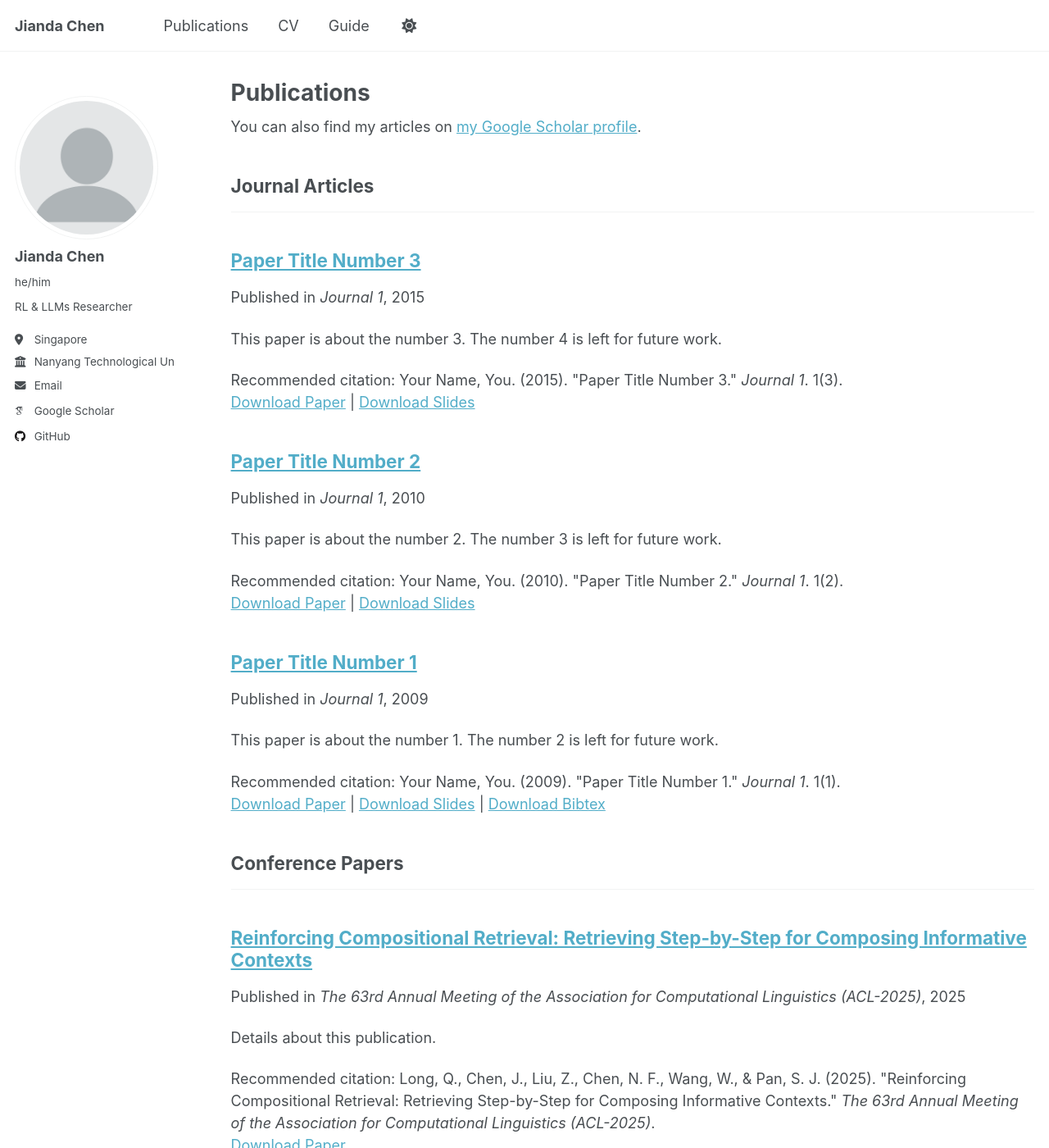
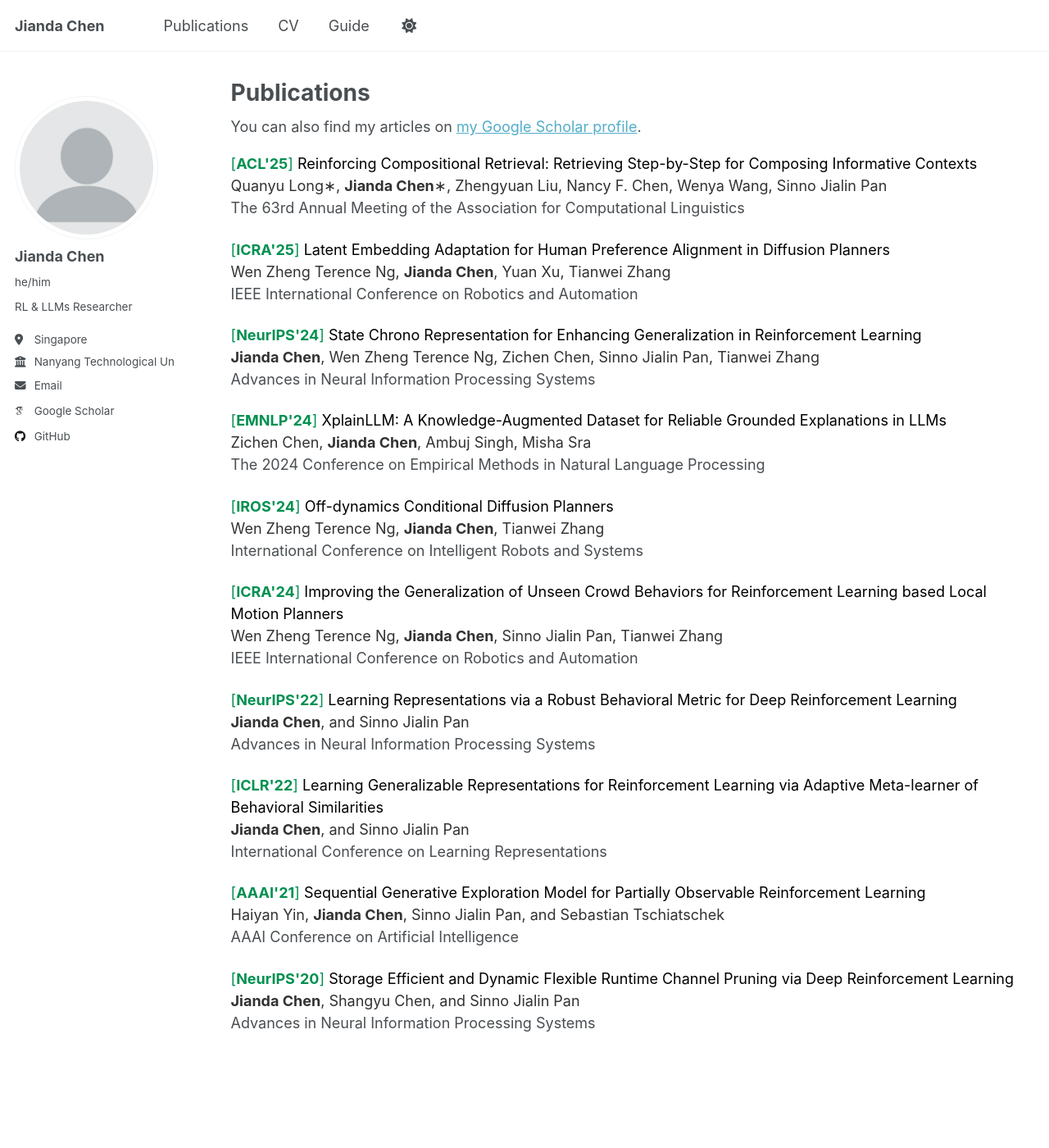
Before and after one commit to jianda-chen/jianda-chen.github.io, a Jekyll site: the page built from _pages/publications.html, in a window 1280 px wide and 1400 px high. Shown: the whole window at 82% size. Built offline with Jekyll 4.4.1, drawn with Linux system fonts in a browser that asks for light colours; some web fonts are replaced; some of the changed text lies outside the part shown.

Commit message:
style pub

```diff
--- a/_pages/publications.html
+++ b/_pages/publications.html
@@ -10,9 +10,61 @@ author_profile: true
 {% endif %}
 
 {% include base_path %}
+<p>
+  <span style="color:#009051;"> [<b>ACL'25</b>]</span> <span style="color:black;">Reinforcing Compositional Retrieval: Retrieving Step-by-Step for Composing Informative Contexts</span><br>
+  <span style="color:grey;"><span style="color:rgb(50,50,50);">Quanyu Long∗, <b>Jianda Chen</b>∗, Zhengyuan Liu, Nancy F. Chen, Wenya Wang, Sinno Jialin Pan</span></span><br>
+  The 63rd Annual Meeting of the Association for Computational Linguistics
+</p>
+<p>
+  <span style="color:#009051;"> [<b>ICRA'25</b>]</span> <span style="color:black;">Latent Embedding Adaptation for Human Preference Alignment in Diffusion Planners</span><br>
+  <span style="color:grey;"><span style="color:rgb(50,50,50);">Wen Zheng Terence Ng, <b>Jianda Chen</b>, Yuan Xu, Tianwei Zhang</span></span><br>
+  IEEE International Conference on Robotics and Automation
+</p>
+<p>
+  <span style="color:#009051;"> [<b>NeurIPS'24</b>]</span> <span style="color:black;">State Chrono Representation for Enhancing Generalization in Reinforcement Learning</span><br>
+  <span style="color:grey;"><span style="color:rgb(50,50,50);"><b>Jianda Chen</b>, Wen Zheng Terence Ng, Zichen Chen, Sinno Jialin Pan, Tianwei Zhang</span></span><br>
+  Advances in Neural Information Processing Systems
+</p>
+<p>
+  <span style="color:#009051;"> [<b>EMNLP'24</b>]</span> <span style="color:black;">XplainLLM: A Knowledge-Augmented Dataset for Reliable Grounded Explanations in LLMs</span><br>
+  <span style="color:grey;"><span style="color:rgb(50,50,50);">Zichen Chen, <b>Jianda Chen</b>, Ambuj Singh, Misha Sra</span></span><br>
+  The 2024 Conference on Empirical Methods in Natural Language Processing
+</p>
+<p>
+  <span style="color:#009051;"> [<b>IROS'24</b>]</span> <span style="color:black;">Off-dynamics Conditional Diffusion Planners</span><br>
+  <span style="color:grey;"><span style="color:rgb(50,50,50);">Wen Zheng Terence Ng, <b>Jianda Chen</b>, Tianwei Zhang</span></span><br>
+  International Conference on Intelligent Robots and Systems
+</p>
+<p>
+  <span style="color:#009051;"> [<b>ICRA'24</b>]</span> <span style="color:black;">Improving the Generalization of Unseen Crowd Behaviors for Reinforcement Learning based Local Motion Planners</span><br>
+  <span style="color:grey;"><span style="color:rgb(50,50,50);">Wen Zheng Terence Ng, <b>Jianda Chen</b>, Sinno Jialin Pan, Tianwei Zhang</span></span><br>
+  IEEE International Conference on Robotics and Automation
+</p>
+<p>
+  <span style="color:#009051;"> [<b>NeurIPS'22</b>]</span> <span style="color:black;">Learning Representations via a Robust Behavioral Metric for Deep Reinforcement Learning</span><br>
+  <span style="color:grey;"><span style="color:rgb(50,50,50);"><b>Jianda Chen</b>, and Sinno Jialin Pan</span></span><br>
+  Advances in Neural Information Processing Systems
+</p>
+<p>
+  <span style="color:#009051;"> [<b>ICLR'22</b>]</span> <span style="color:black;">Learning Generalizable Representations for Reinforcement Learning via Adaptive Meta-learner of Behavioral Similarities</span><br>
+  <span style="color:grey;"><span style="color:rgb(50,50,50);"><b>Jianda Chen</b>, and Sinno Jialin Pan</span></span><br>
+  International Conference on Learning Representations
+</p>
+<p>
+  <span style="color:#009051;"> [<b>AAAI'21</b>]</span> <span style="color:black;">Sequential Generative Exploration Model for Partially Observable Reinforcement Learning</span><br>
+  <span style="color:grey;"><span style="color:rgb(50,50,50);">Haiyan Yin, <b>Jianda Chen</b>, Sinno Jialin Pan, and Sebastian Tschiatschek</span></span><br>
+  AAAI Conference on Artificial Intelligence
+</p>
+<p>
+  <span style="color:#009051;"> [<b>NeurIPS'20</b>]</span> <span style="color:black;">Storage Efficient and Dynamic Flexible Runtime Channel Pruning via Deep Reinforcement Learning</span><br>
+  <span style="color:grey;"><span style="color:rgb(50,50,50);"><b>Jianda Chen</b>, Shangyu Chen, and Sinno Jialin Pan</span></span><br>
+  Advances in Neural Information Processing Systems
+</p>
+
+
 
 <!-- New style rendering if publication categories are defined -->
-{% if site.publication_category %}
+<!-- {% if site.publication_category %}
   {% for category in site.publication_category  %}
     {% assign title_shown = false %}
     {% for post in site.publications reversed %}
@@ -30,4 +82,4 @@ author_profile: true
   {% for post in site.publications reversed %}
     {% include archive-single.html %}
   {% endfor %}
-{% endif %}
+{% endif %} -->
```
